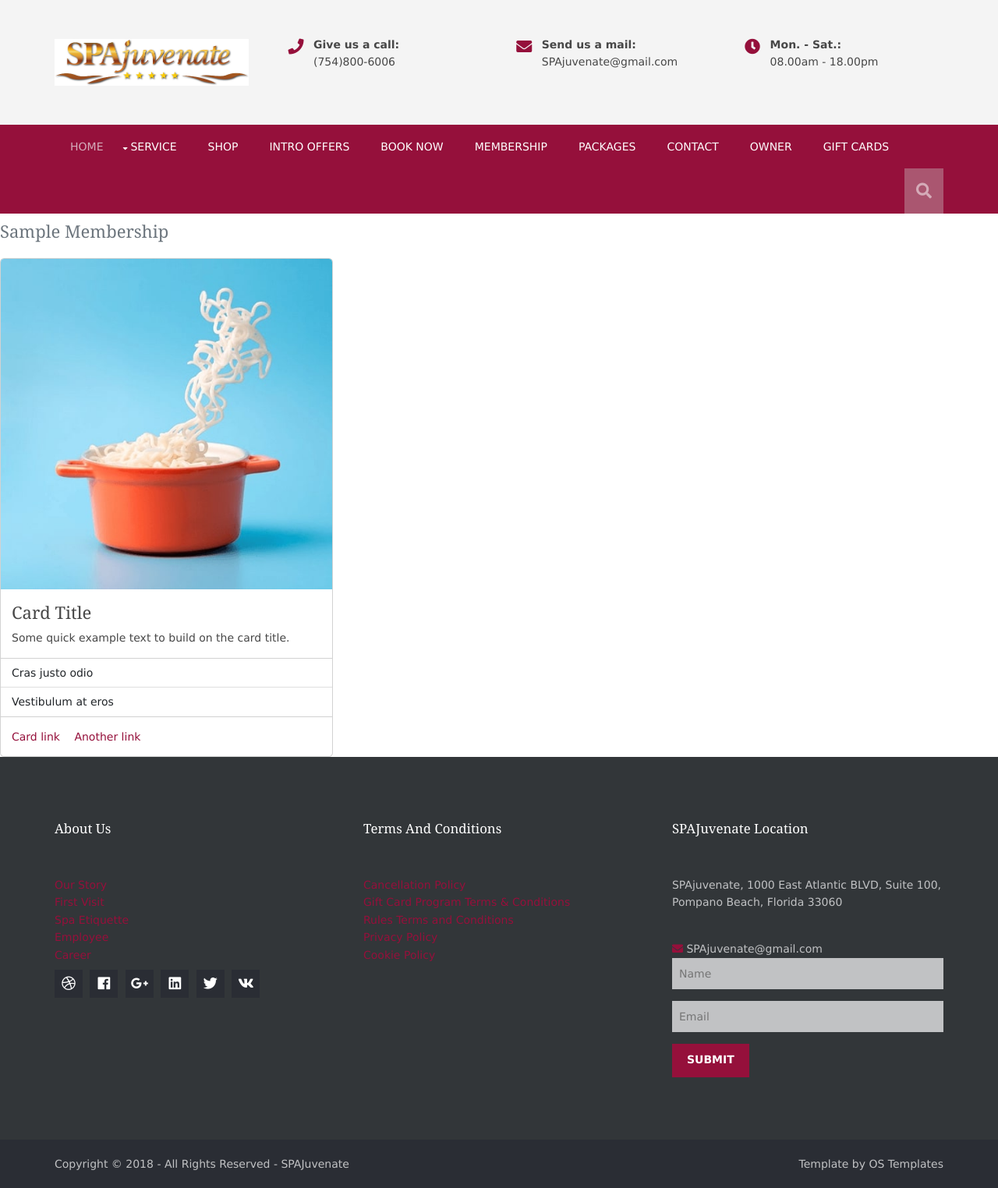
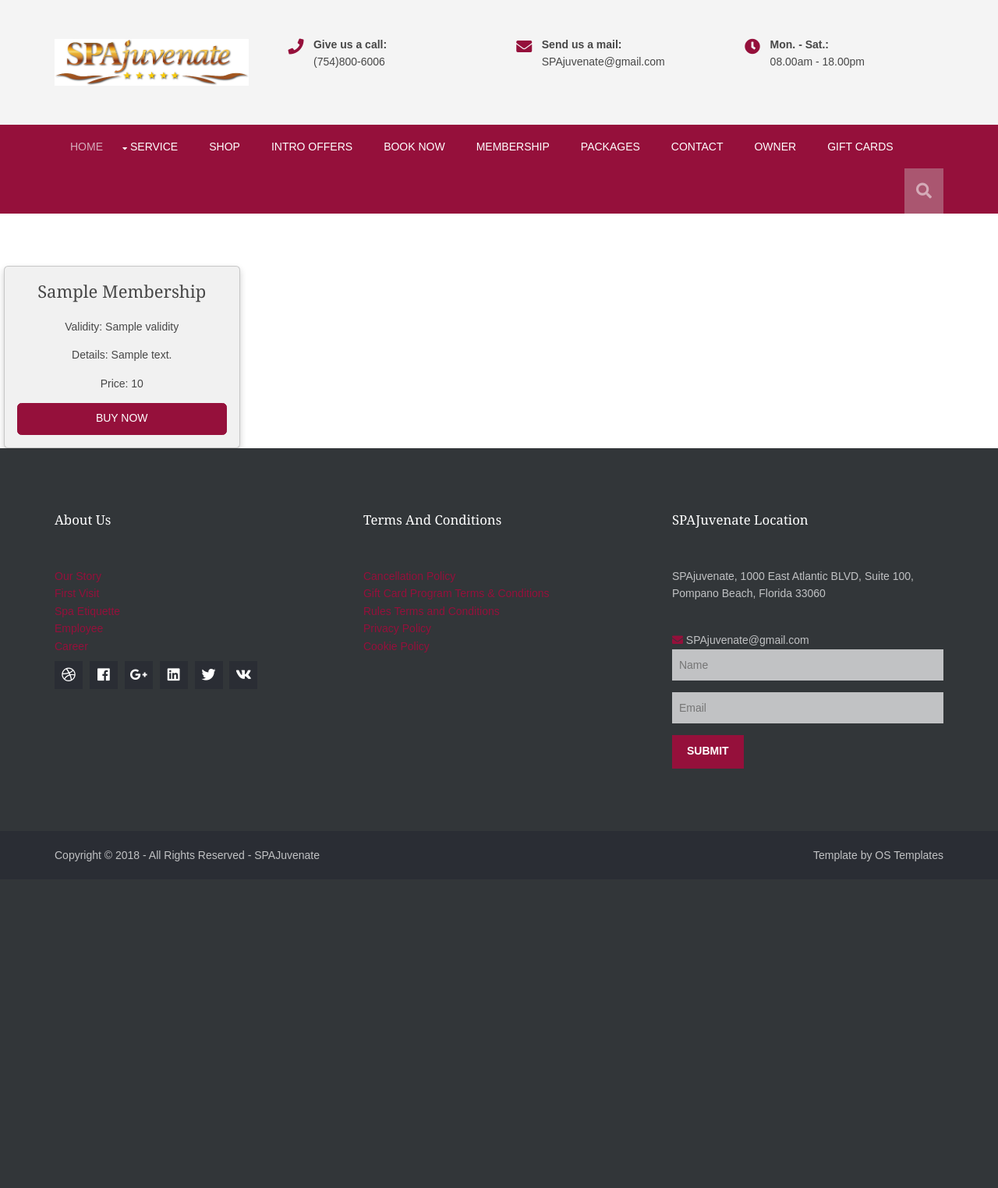
Before and after one commit to sowthiram/spatest, a Django app: template my_spa/customer/templates/membership.html in a window 1280 px wide. Shown: the whole page at 78% size. After the commit the page ends 1105 px from the top, so only its background shows below. Run offline with Django 4.2, Linux system fonts and the light colour scheme; the template is opened without the code that fills it: most values are stand-ins (such as "Sample title", 1, 10 or a date in 2020).

Commit message:
Memberships updated

```diff
--- a/my_spa/customer/templates/membership.html
+++ b/my_spa/customer/templates/membership.html
@@ -1,26 +1,72 @@
 {%extends 'base.html'%}
 {%block body%}
+<!DOCTYPE html>
+<html>
+<head>
+<meta name="viewport" content="width=device-width, initial-scale=1">
+<style>
+* {
+  box-sizing: border-box;
+}
+
+body {
+  font-family: Arial, Helvetica, sans-serif;
+}
+
+/* Float four columns side by side */
+.column {
+  float: left;
+  width: 25%;
+  padding: 0 10px;
+}
+
+/* Remove extra left and right margins, due to padding */
+.row {margin: 0 -5px;}
+
+/* Clear floats after the columns */
+.row:after {
+  content: "";
+  display: table;
+  clear: both;
+}
+
+/* Responsive columns */
+@media screen and (max-width: 600px) {
+  .column {
+    width: 100%;
+    display: block;
+    margin-bottom: 20px;
+  }
+}
+
+/* Style the counter cards */
+.card {
+  box-shadow: 0 4px 8px 0 rgba(0, 0, 0, 0.2);
+  padding: 16px;
+  text-align: center;
+  background-color: #f1f1f1;
+}
+</style>
+</head>
+<body>
+    <br>
+    <br>
+    <br>
 {%if memberships%}
 {%for membership in memberships%}
-<div class="col-md-6 col-lg-4">
-    <h6 class="mt-2 text-muted">{{membership.name}}</h6>
+<div class="row">
+  <div class="column">
     <div class="card">
-      <img class="card-img-top" src="../assets/img/elements/7.jpg" alt="Card image cap" />
-      <div class="card-body">
-        <h5 class="card-title">Card title</h5>
-        <p class="card-text">Some quick example text to build on the card title.</p>
-      </div>
-      <ul class="list-group list-group-flush">
-        <li class="list-group-item">Cras justo odio</li>
-        <li class="list-group-item">Vestibulum at eros</li>
-      </ul>
-      <div class="card-body">
-        <a href="javascript:void(0)" class="card-link">Card link</a>
-        <a href="javascript:void(0)" class="card-link">Another link</a>
-      </div>
+      <h3>{{membership.name}}</h3>
+      <p>Validity: {{membership.validity}}</p>
+      <p>Details: {{membership.desc}}</p>
+      <p>Price: {{membership.price}}</p>
+      <button type="button" class="btn btn-danger">Buy Now</button>
     </div>
   </div>
 </div>
+</body>
+</html>
 {%endfor%}
 {%else%}
 <div class="py-5">
```
